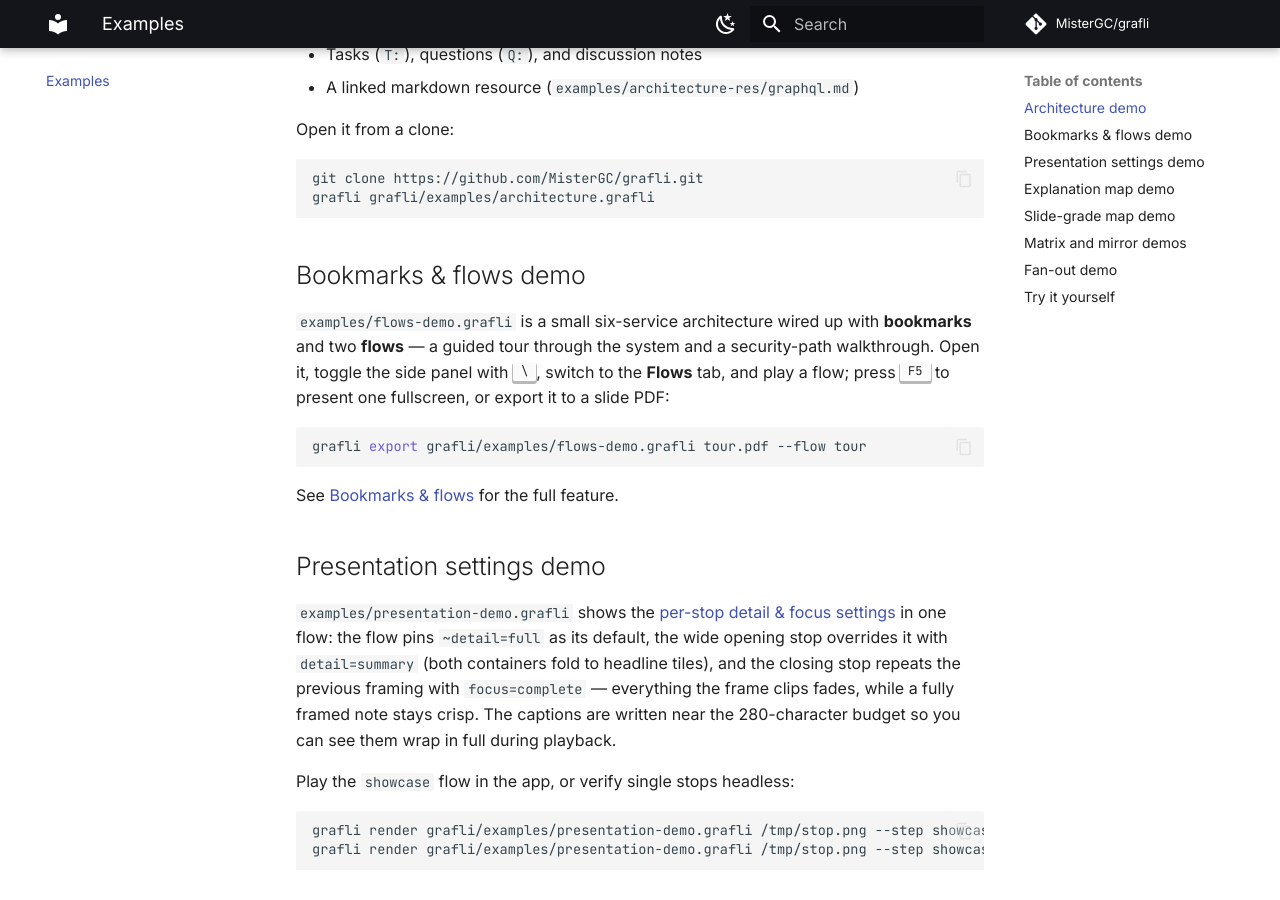
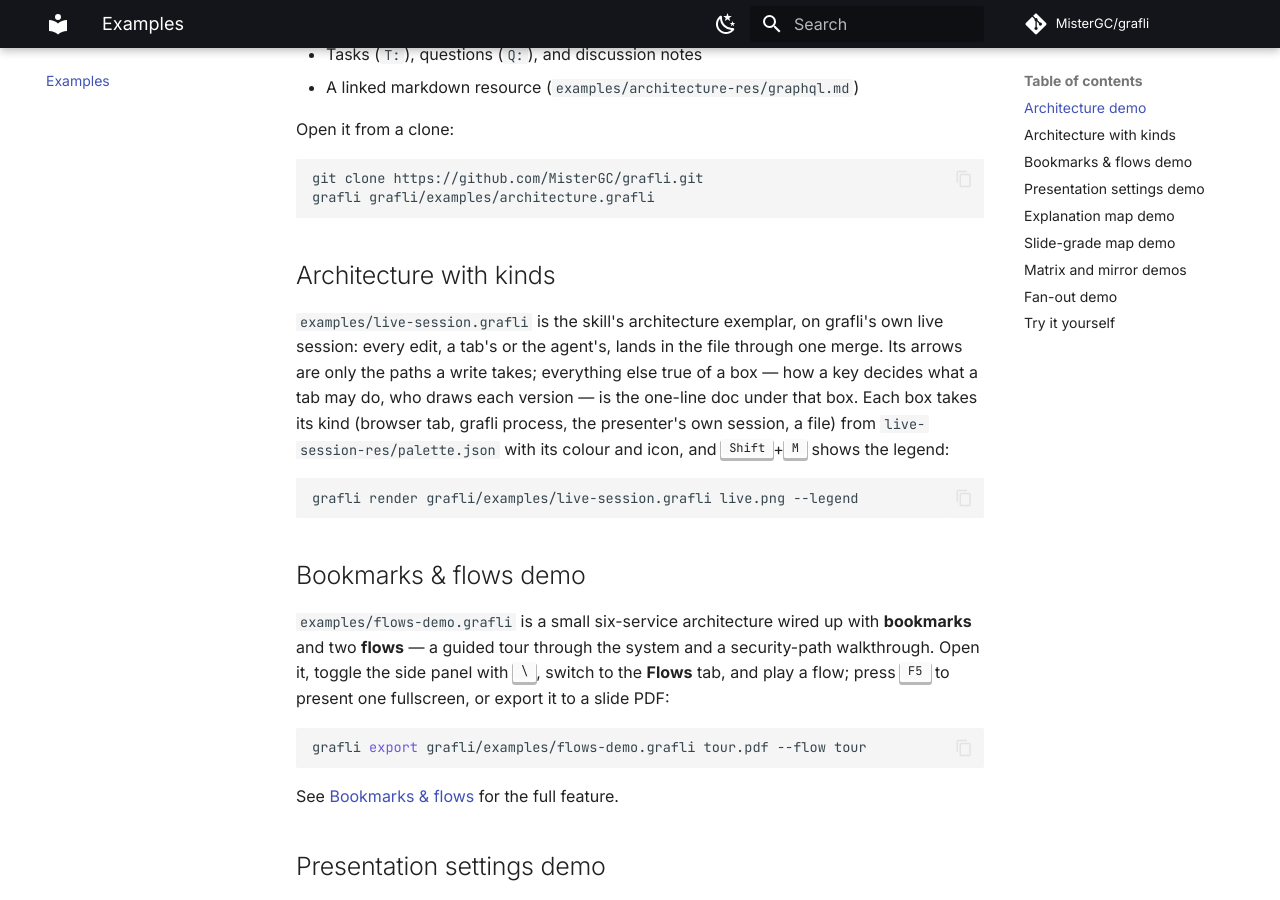
Before and after one commit to MisterGC/grafli, an MkDocs documentation site: the page built from docs/examples.md, in a window 1280 px wide and 900 px high, scrolled down 496 px. Built offline with MkDocs 1.6.1 and Material for MkDocs 9.7.7, drawn with Linux system fonts in a browser that asks for light colours; comment, search, counter and statistics services are not loaded.

Commit message:
Say in the changelog, ai.md and examples.md what the skill's recipes and shipped examples now hold

````diff
--- a/docs/examples.md
+++ b/docs/examples.md
@@ -21,6 +21,21 @@ Open it from a clone:
 ```bash
 git clone https://github.com/MisterGC/grafli.git
 grafli grafli/examples/architecture.grafli
+```
+
+## Architecture with kinds
+
+`examples/live-session.grafli` is the skill's architecture exemplar, on
+grafli's own live session: every edit, a tab's or the agent's, lands in
+the file through one merge. Its arrows are only the paths a write takes;
+everything else true of a box — how a key decides what a tab may do, who
+draws each version — is the one-line doc under that box. Each box takes
+its kind (browser tab, grafli process, the presenter's own session, a
+file) from `live-session-res/palette.json` with its colour and icon, and
+<kbd>Shift</kbd>+<kbd>M</kbd> shows the legend:
+
+```bash
+grafli render grafli/examples/live-session.grafli live.png --legend
 ```
 
 ## Bookmarks & flows demo
````
Also changed, not shown: CHANGELOG.md (+32 -0 lines), docs/ai.md (+3 -2 lines).
